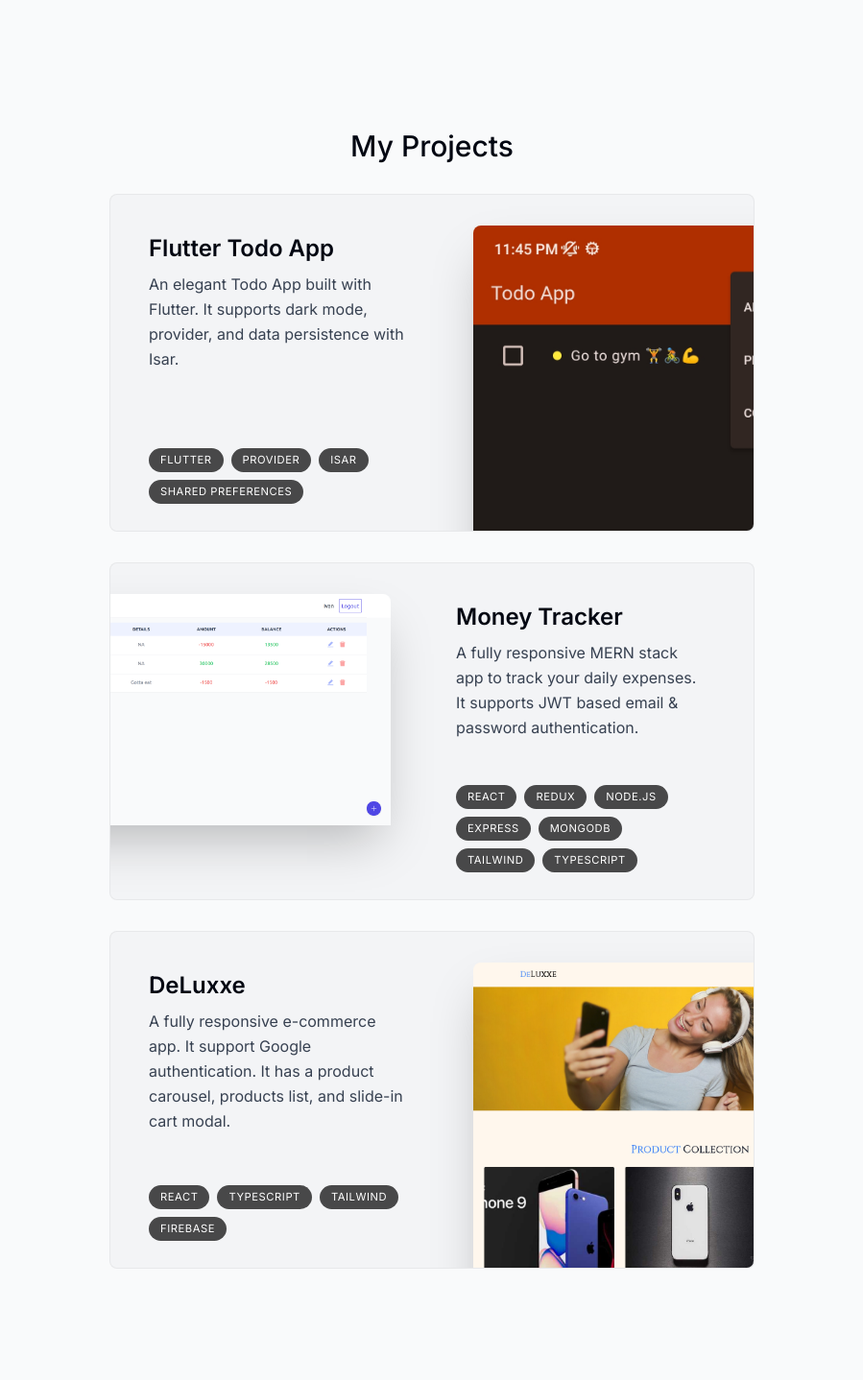
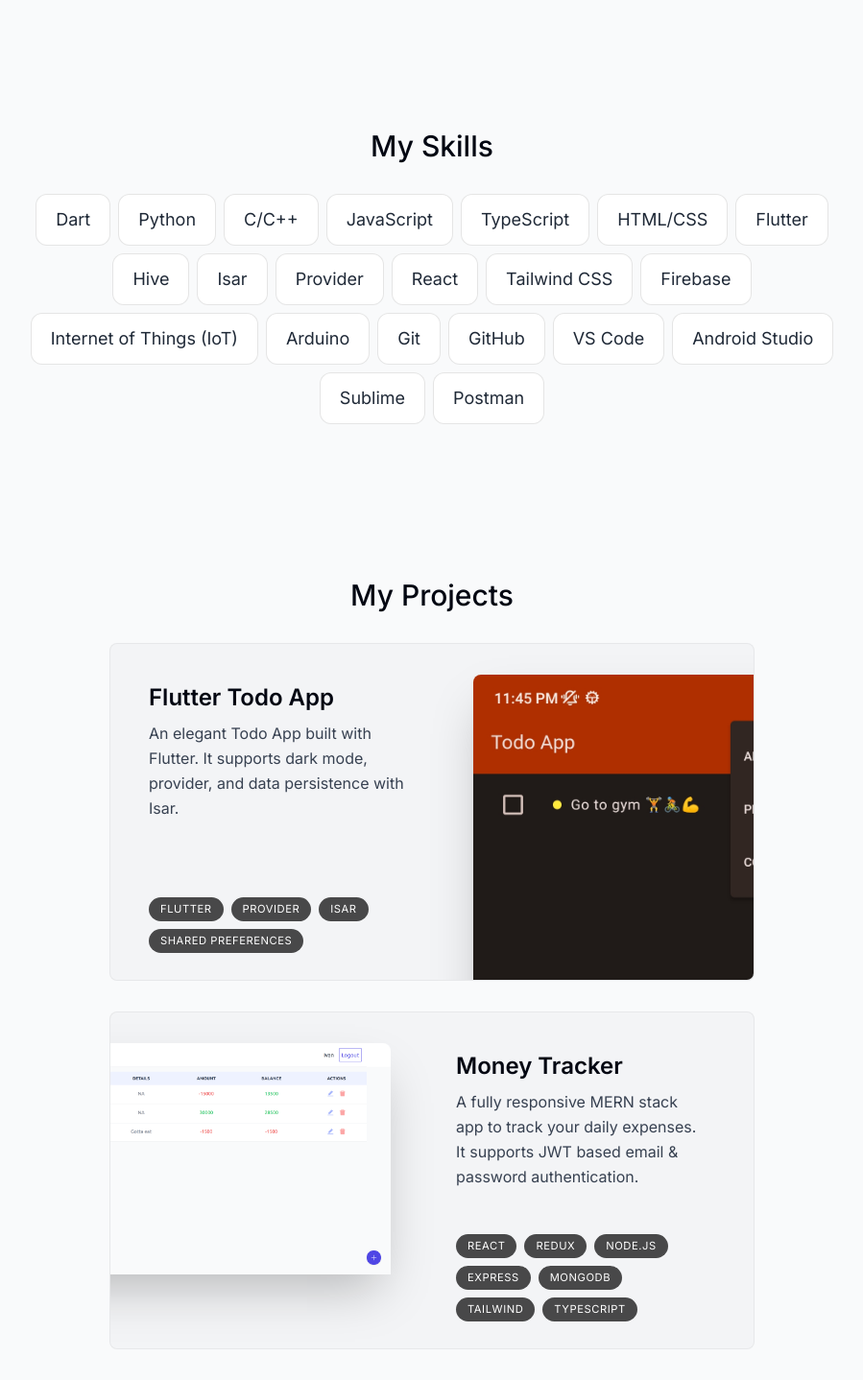
Before and after one commit to ishantbhurani/next-portfolio, a Next.js app: page / in a window 1280 px wide. Shown: the part 1220-2658 px from the top of the page at 96% size, without its empty margins (190-1089 px from the left). Built offline with nearby package versions, Linux system fonts and the light colour scheme.

Commit message:
reorder skills and projects sections

```diff
--- a/app/page.tsx
+++ b/app/page.tsx
@@ -10,8 +10,8 @@ export default function Home() {
       <Intro />
       <SectionDivider />
       <About />
+      <Skills />
       <Projects />
-      <Skills />
     </main>
   );
 }
--- a/lib/data.ts
+++ b/lib/data.ts
@@ -12,12 +12,12 @@ export const links = [
     hash: "#about",
   },
   {
+    name: "Skills",
+    hash: "#skills",
+  },
+  {
     name: "Projects",
     hash: "#projects",
-  },
-  {
-    name: "Skills",
-    hash: "#skills",
   },
 ] as const;
 
```
